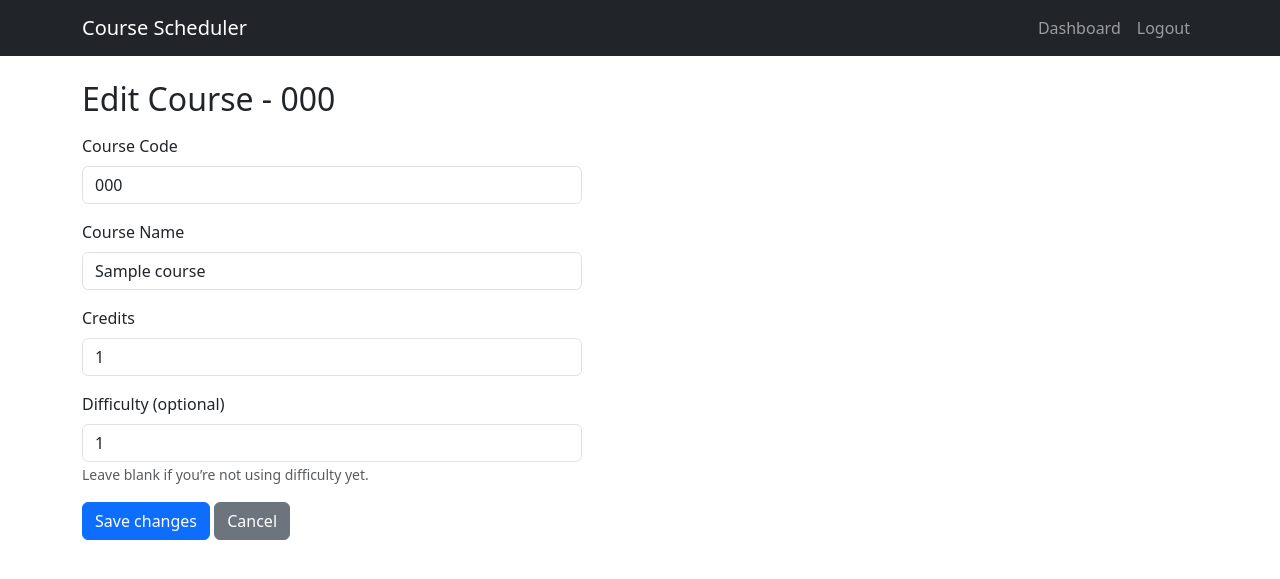
After one commit to sarazoher/course-schedular, a Flask app: page /plans/1/courses/1/edit in a window 1280 px wide. The commit adds this page. Shown: the top 579 px of the page. Run offline with Flask 3, Linux system fonts and the light colour scheme; a user stored in the database is signed in; tables that the repository leaves empty hold one stand-in row (values such as "Sample post").

Commit message:
Added edit_course to routes/main.py
Simple edit button for now

```diff
--- a/routes/main.py
+++ b/routes/main.py
@@ -136,22 +136,12 @@ def solve_plan(plan_id: int):
     )
 
 
-
-#EDIT DOCUMINTATIONSSS########################################################################################
-
-
-
-
 @main_bp.route("/plans/<int:plan_id>")
 @login_required
 def view_plan(plan_id: int):
-    """
+   # show a single plan, with its courses listed and a simple 'add course' form
 
-    show a single plan, with its courses listed and a simple 'add course' form
 
-    :param plan_id: ID of degree plan to show
-    :type plan_id: int
-    """
     plan = DegreePlan.query.filter_by(
         id = plan_id,
         user_id = current_user.id,
@@ -220,3 +210,69 @@ def add_course(plan_id: int):
 
     flash("Course added.", "success")
     return redirect(url_for("main.view_plan", plan_id=plan.id))
+
+
+@main_bp.route("/plans/<int:plan_id>/courses/<int:course_id>/edit", methods=["GET", "POST"])
+@login_required
+def edit_course(plan_id: int, course_id: int):
+    # 1) Make sure the plan belongs to the current user
+    plan = DegreePlan.query.filter_by(
+        id=plan_id,
+        user_id=current_user.id,
+    ).first()
+    if plan is None:
+        abort(404)
+
+    # 2) Look up the course inside this plan
+    course = Course.query.filter_by(
+        id=course_id,
+        degree_plan_id=plan.id,
+    ).first()
+    if course is None:
+        abort(404)
+
+    if request.method == "POST":
+        code = request.form.get("code", "").strip()
+        name = request.form.get("name", "").strip()
+        credits_raw = request.form.get("credits", "").strip()
+        difficulty_raw = request.form.get("difficulty", "").strip()
+
+        if not code or not name:
+            flash("Course code and name are required.", "error")
+            return redirect(url_for("main.edit_course", plan_id=plan.id, course_id=course.id))
+
+        # parse credits
+        try:
+            credits_val = int(credits_raw) if credits_raw else 0
+        except ValueError:
+            flash("Credits must be a number.", "error")
+            return redirect(url_for("main.edit_course", plan_id=plan.id, course_id=course.id))
+
+        # parse difficulty (optional)
+        try:
+            difficulty_val = int(difficulty_raw) if difficulty_raw else None
+        except ValueError:
+            flash("Difficulty must be a number.", "error")
+            return redirect(url_for("main.edit_course", plan_id=plan.id, course_id=course.id))
+
+        # ensure codes are unique within this plan (excluding this course)
+        existing = Course.query.filter_by(
+            degree_plan_id=plan.id,
+            code=code,
+        ).first()
+        if existing and existing.id != course.id:
+            flash("Another course with that code already exists in this plan.", "error")
+            return redirect(url_for("main.edit_course", plan_id=plan.id, course_id=course.id))
+
+        # update course
+        course.code = code
+        course.name = name
+        course.credits = credits_val
+        course.difficulty = difficulty_val
+
+        db.session.commit()
+        flash("Course updated.", "success")
+        return redirect(url_for("main.view_plan", plan_id=plan.id))
+
+    # GET: show the edit form
+    return render_template("edit_course.html", plan=plan, course=course)
--- /dev/null
+++ b/templates/edit_course.html
@@ -0,0 +1,56 @@
+{% extends "base.html" %}
+
+{% block content %}
+  <h2>Edit Course - {{ course.code }}</h2>
+
+  <form method="POST" class="mt-3" style="max-width: 500px;">
+    <div class="mb-3">
+      <label for="code" class="form-label">Course Code</label>
+      <input type="text"
+             id="code"
+             name="code"
+             value="{{ course.code }}"
+             class="form-control"
+             required>
+    </div>
+
+    <div class="mb-3">
+      <label for="name" class="form-label">Course Name</label>
+      <input type="text"
+             id="name"
+             name="name"
+             value="{{ course.name }}"
+             class="form-control"
+             required>
+    </div>
+
+    <div class="mb-3">
+      <label for="credits" class="form-label">Credits</label>
+      <input type="number"
+             id="credits"
+             name="credits"
+             min="0"
+             value="{{ course.credits }}"
+             class="form-control"
+             required>
+    </div>
+
+    <div class="mb-3">
+      <label for="difficulty" class="form-label">Difficulty (optional)</label>
+      <input type="number"
+             id="difficulty"
+             name="difficulty"
+             min="1"
+             value="{{ course.difficulty or '' }}"
+             class="form-control">
+      <small class="text-muted">
+        Leave blank if you’re not using difficulty yet.
+      </small>
+    </div>
+
+    <button type="submit" class="btn btn-primary">Save changes</button>
+    <a href="{{ url_for('main.view_plan', plan_id=plan.id) }}" class="btn btn-secondary">
+      Cancel
+    </a>
+  </form>
+{% endblock %}
```
Also changed, not shown: templates/plan_detail.html (+13 -0 lines).
